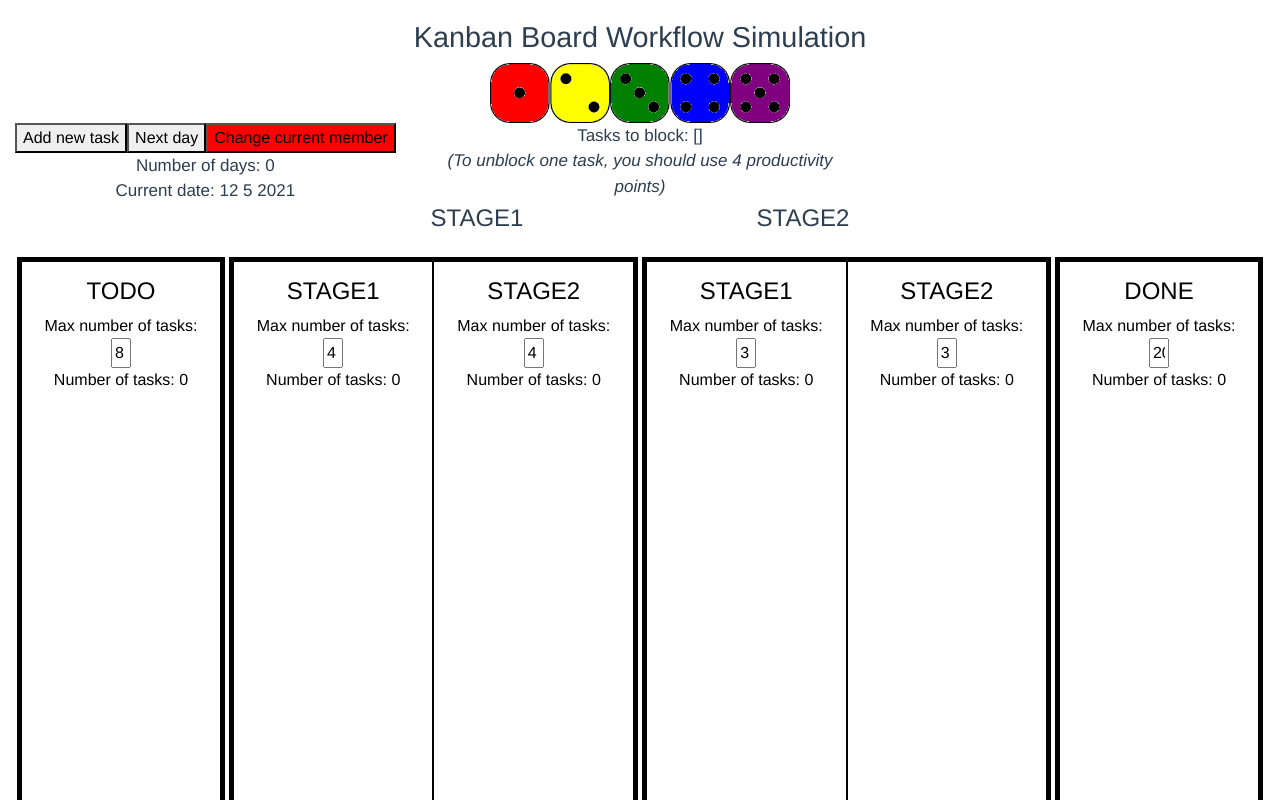
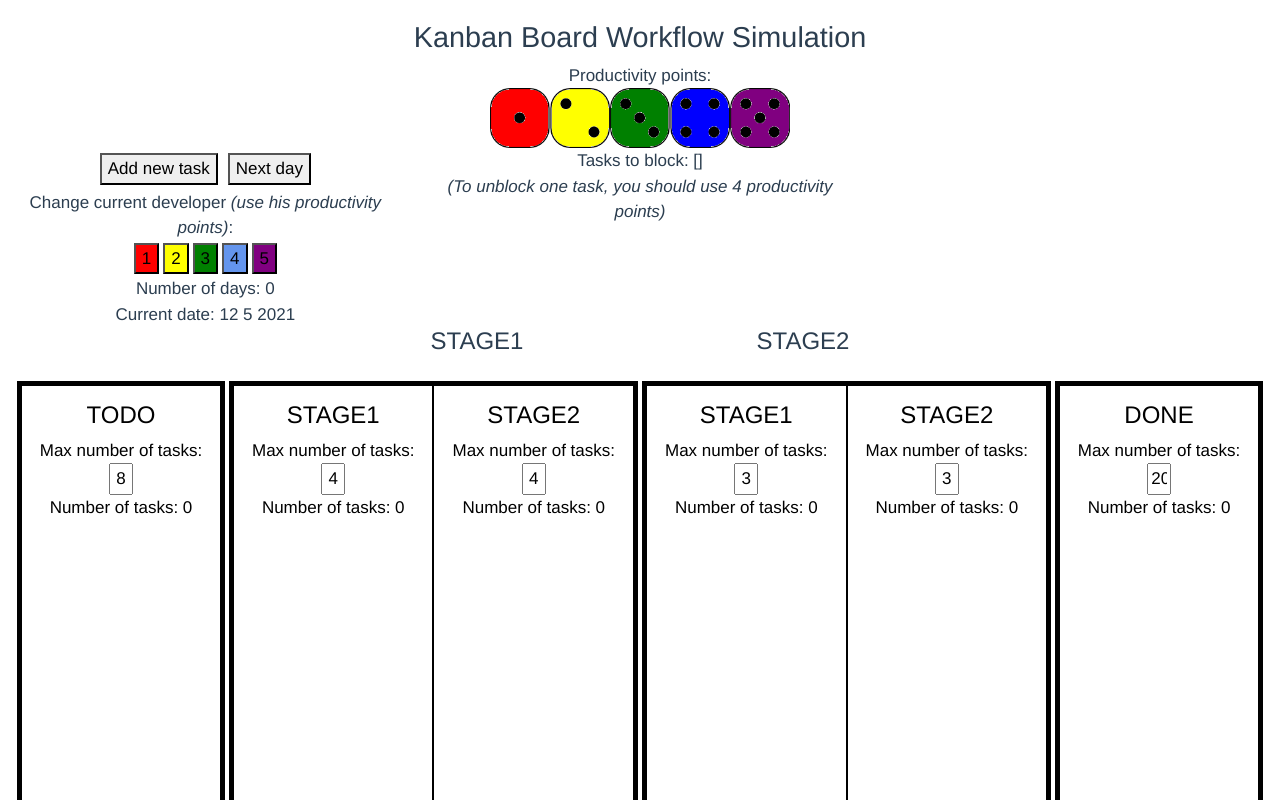
Before and after one commit to zakrzewskib/KanbanWorkflowSimulation, a Vue app: page / in a window 1280 px wide. Shown: the top 800 px of the page. Built offline with nearby package versions, Linux system fonts and the light colour scheme.

Commit message:
Change way of selecting current developer

```diff
--- a/src/App.vue
+++ b/src/App.vue
@@ -1,6 +1,7 @@
 <template>
   <div id="app">
     <h1>{{ title }}</h1>
+    Productivity points: <br>
     <img
       :src="dice1.imgsource"
       :width="dicesSize"
@@ -42,18 +43,35 @@
             <button v-on:click="nextDay" id="nextDay">
               Next day
             </button>
-            <button v-on:click="changeMemebers" id="changeMemeberGlobal">
-              Change current member
-            </button>
+            <div>
+              Change current developer <em>(use his productivity points)</em>:
+              <div>
+                <button id="developer1" v-on:click="changeToDeveloper1">
+                  1
+                </button>
+                <button id="developer2" v-on:click="changeToDeveloper2">
+                  2
+                </button>
+                <button id="developer3" v-on:click="changeToDeveloper3">
+                  3
+                </button>
+                <button id="developer4" v-on:click="changeToDeveloper4">
+                  4
+                </button>
+                <button id="developer5" v-on:click="changeToDeveloper5">
+                  5
+                </button>
+              </div>
+            </div>
           </div>
 
           <div id="numberOfDays">
             Number of days: {{ currentDay }}
-            <br>
+            <br />
             Current date:
-            {{currentDate.getDate()}}
-            {{currentDate.getMonth()+1}}
-            {{currentDate.getFullYear()}}
+            {{ currentDate.getDate() }}
+            {{ currentDate.getMonth() + 1 }}
+            {{ currentDate.getFullYear() }}
           </div>
         </div>
 
@@ -181,7 +199,7 @@ export default {
       currentMemeber: 1,
       numberOfMemebers: 5,
 
-      colors: ["red", "yellow", "green", "blue", "purple"],
+      colors: ["red", "yellow", "green", "CornflowerBlue", "purple"],
 
       dicesRed: [
         {
@@ -365,7 +383,7 @@ export default {
         urgent: task.urgent,
         fixedDate: task.fixedDate,
         blocked: false,
-        nr : task.nr,
+        nr: task.nr,
       });
       this.increaseTodoColumn();
     },
@@ -379,6 +397,50 @@ export default {
       document.getElementById(
         "changeMemeberGlobal"
       ).style.background = this.colors[this.currentMemeber - 1];
+    },
+
+    resetStyleOnDevelopers(one, two, three, four, five) {
+      if (one) {
+        document.getElementById("developer1").style.border = "";
+      }
+      if (two) {
+        document.getElementById("developer2").style.border = "";
+      }
+      if (three) {
+        document.getElementById("developer3").style.border = "";
+      }
+      if (four) {
+        document.getElementById("developer4").style.border = "";
+      }
+      if (five) {
+        document.getElementById("developer5").style.border = "";
+      }
+    },
+
+    changeToDeveloper1() {
+      this.currentMemeber = 1;
+      document.getElementById("developer1").style.border = "solid black 4px";
+      this.resetStyleOnDevelopers(false, true, true, true, true);
+    },
+    changeToDeveloper2() {
+      this.currentMemeber = 2;
+      document.getElementById("developer2").style.border = "solid black 4px";
+      this.resetStyleOnDevelopers(true, false, true, true, true);
+    },
+    changeToDeveloper3() {
+      this.currentMemeber = 3;
+      document.getElementById("developer3").style.border = "solid black 4px";
+      this.resetStyleOnDevelopers(true, true, false, true, true);
+    },
+    changeToDeveloper4() {
+      this.currentMemeber = 4;
+      document.getElementById("developer4").style.border = "solid black 4px";
+      this.resetStyleOnDevelopers(true, true, true, false, true);
+    },
+    changeToDeveloper5() {
+      this.currentMemeber = 5;
+      document.getElementById("developer5").style.border = "solid black 4px";
+      this.resetStyleOnDevelopers(true, true, true, true, false);
     },
 
     changeProductivity() {
@@ -410,7 +472,7 @@ export default {
     nextDay() {
       this.currentDay++;
       this.currentDate.setDate(this.currentDate.getDate() + 1);
-      this.currentYear= this.currentDate.getDay();
+      this.currentYear = this.currentDate.getDay();
       this.changeProductivity();
       this.setBlockers();
     },
@@ -434,6 +496,7 @@ export default {
   text-align: center;
   color: #2c3e50;
   margin-top: 20px;
+  font-size: 17px;
 }
 
 .flexbox {
@@ -476,7 +539,8 @@ export default {
 }
 
 .maxTasksInput {
-  width: 12%;
+  width: 14%;
+  text-align: center;
 }
 
 #changeMemeberGlobal {
@@ -487,6 +551,7 @@ export default {
 #addNewTask,
 #changeMemeberGlobal {
   display: inline-block;
+  margin: 5px;
 }
 
 h1 {
@@ -501,4 +566,28 @@ h2 {
 #tasksToBlock {
   font-size: 17px;
 }
+
+[id^=developer] {
+  margin: 2px;
+}
+
+#developer1 {
+  background-color: red;
+}
+
+#developer2 {
+  background-color: yellow;
+}
+
+#developer3 {
+  background-color: green;
+}
+
+#developer4 {
+  background-color: CornflowerBlue;
+}
+
+#developer5 {
+  background-color: purple;
+}
 </style>
--- a/src/components/Task.vue
+++ b/src/components/Task.vue
@@ -144,7 +144,7 @@ export default {
       prodPointClicked8: false,
       prodPointClicked9: false,
       prodPointClicked10: false,
-      colors: ["red", "yellow", "green", "blue", "purple"],
+      colors: ["red", "yellow", "green", "CornflowerBlue", "purple"],
       currentMem1: 1,
       currentMem2: 1,
       currentMem3: 1,
```
